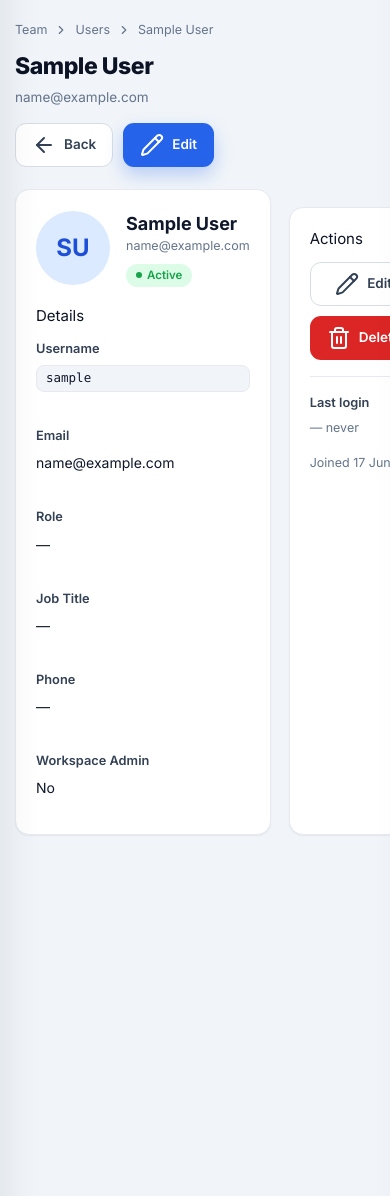
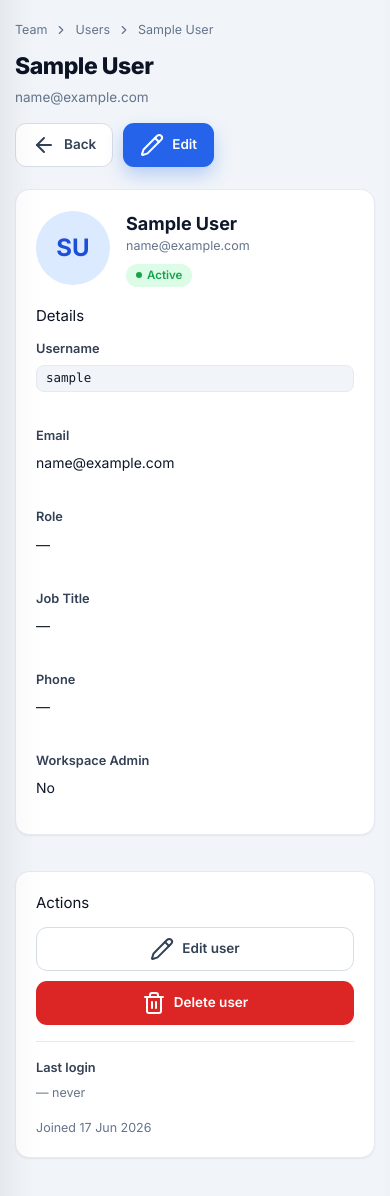
Before and after one commit to mnavaid925/NavSalesManagementSystem, a Django app: page /auth/users/1/ in a window 390 px wide; the page is wider, and only the part inside the window is pictured. Shown: the part 68-1264 px from the top of that part. Run offline with Django 5.2, Linux system fonts and the light colour scheme; the visitor is signed in with stand-in values (Sample User, id 1); data comes from the database, SQL or seed files in the repository; data that the repository does not hold is empty; some libraries are stand-ins or nearby versions.

Commit message:
style(ui): responsive detail-grid on user_detail

```diff
--- a/templates/accounts/user_detail.html
+++ b/templates/accounts/user_detail.html
@@ -17,7 +17,7 @@
   </div>
 </div>
 
-<div style="display:grid;grid-template-columns:2fr 1fr;gap:18px">
+<div class="detail-grid">
   <div class="card"><div class="card-body">
     <div style="display:flex;align-items:center;gap:16px;margin-bottom:18px">
       <div class="avatar-initial avatar-lg">{{ obj.initials }}</div>
```
